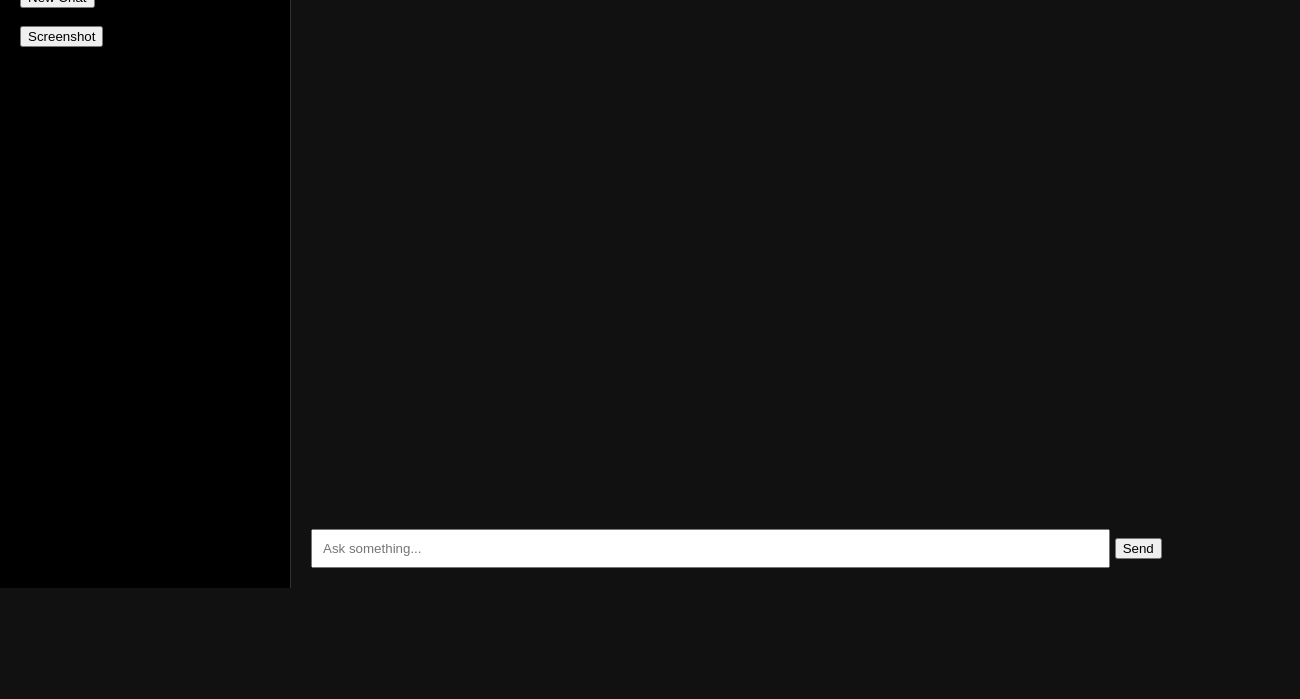
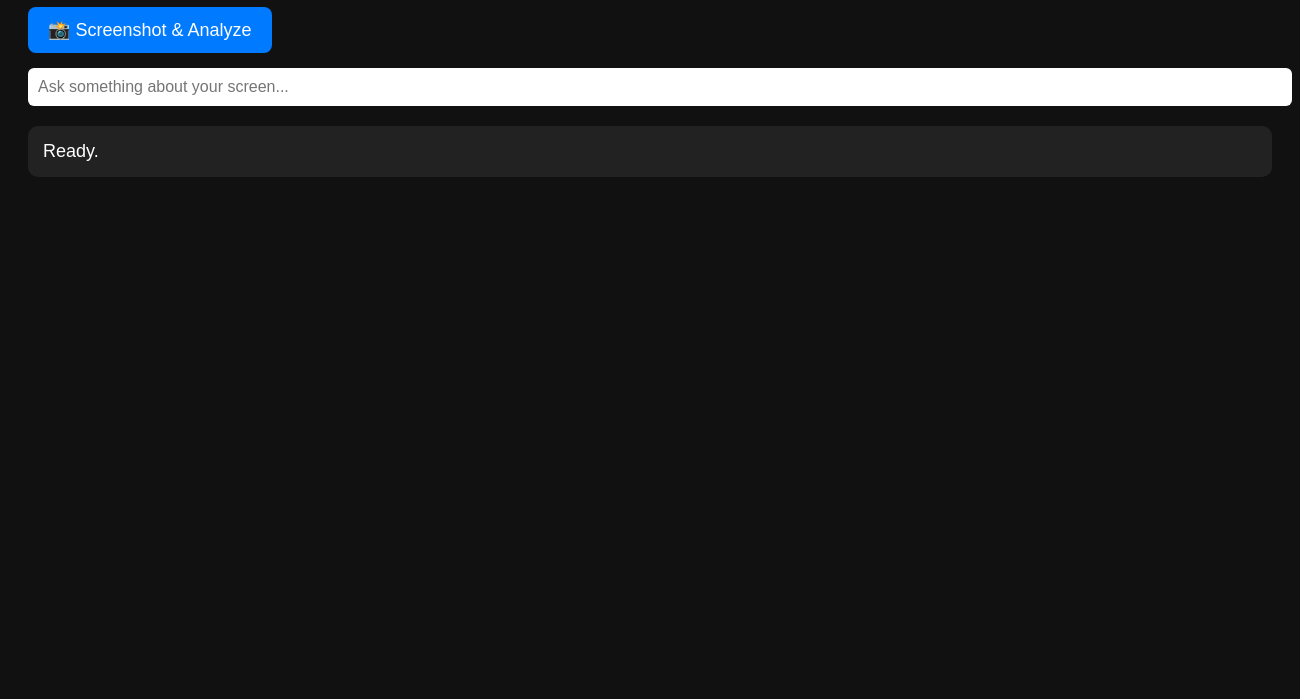
Before and after one commit to aleksandarpashomov-bit/CopilotDesk, an Electron app: page app/renderer/index.html in a window 1300 px wide. Shown: the part 101-800 px from the top of the page. Drawn offline with Linux system fonts and the light colour scheme.

Commit message:
Update index.html

```diff
--- a/app/renderer/index.html
+++ b/app/renderer/index.html
@@ -5,91 +5,49 @@
     <title>CopilotDeskAI</title>
     <style>
         body {
-            background-color: #111;
+            background: #111;
             color: white;
             font-family: Arial, sans-serif;
-            margin: 0;
-            display: flex;
-        }
-        #sidebar {
-            width: 250px;
-            background: #000;
-            padding: 20px;
-            border-right: 1px solid #333;
-        }
-        #chat {
-            flex: 1;
             padding: 20px;
         }
-        #messages {
-            height: 600px;
-            overflow-y: auto;
-            margin-bottom: 10px;
+        #screenshotBtn {
+            padding: 12px 20px;
+            font-size: 18px;
+            background: #007bff;
+            border: none;
+            border-radius: 8px;
+            cursor: pointer;
+            color: white;
         }
-        .msg {
+        #askInput {
+            width: 100%;
             padding: 10px;
-            margin: 8px 0;
+            margin-top: 15px;
             border-radius: 6px;
+            border: none;
+            font-size: 16px;
         }
-        .user {
-            background: #1e88e5;
-        }
-        .bot {
-            background: #333;
+        #output {
+            margin-top: 20px;
+            white-space: pre-wrap;
+            font-size: 18px;
+            background: #222;
+            padding: 15px;
+            border-radius: 10px;
         }
     </style>
 </head>
 <body>
 
-<div id="sidebar">
-    <h2>CopilotDeskAI</h2>
-    <button onclick="newChat()">New Chat</button><br><br>
-    <button onclick="takeScreenshot()">Screenshot</button>
-</div>
+<h1>CopilotDeskAI Assistant</h1>
 
-<div id="chat">
-    <div id="messages"></div>
+<button id="screenshotBtn">📸 Screenshot & Analyze</button>
 
-    <input id="input" placeholder="Ask something..." style="width:80%; padding:10px;">
-    <button onclick="send()">Send</button>
-</div>
+<input id="askInput" placeholder="Ask something about your screen..." />
 
-<script>
-    async function send() {
-        const input = document.getElementById("input");
-        if (!input.value) return;
+<div id="output">Ready.</div>
 
-        addMessage(input.value, "user");
-
-        const reply = await window.api.sendMessage(input.value);
-        addMessage(reply, "bot");
-
-        input.value = "";
-    }
-
-    function addMessage(text, type) {
-        const box = document.getElementById("messages");
-        const div = document.createElement("div");
-        div.className = "msg " + type;
-        div.innerText = text;
-        box.appendChild(div);
-        box.scrollTop = box.scrollHeight;
-    }
-
-    async function takeScreenshot() {
-        addMessage("Taking screenshot…", "bot");
-        const result = await window.api.screenshot();
-
-        if (result)
-            addMessage("📸 Screenshot captured!", "bot");
-        else
-            addMessage("⚠ Unable to get screenshot.", "bot");
-    }
-
-    function newChat() {
-        document.getElementById("messages").innerHTML = "";
-    }
-</script>
+<script src="renderer.js"></script>
 
 </body>
 </html>
```
